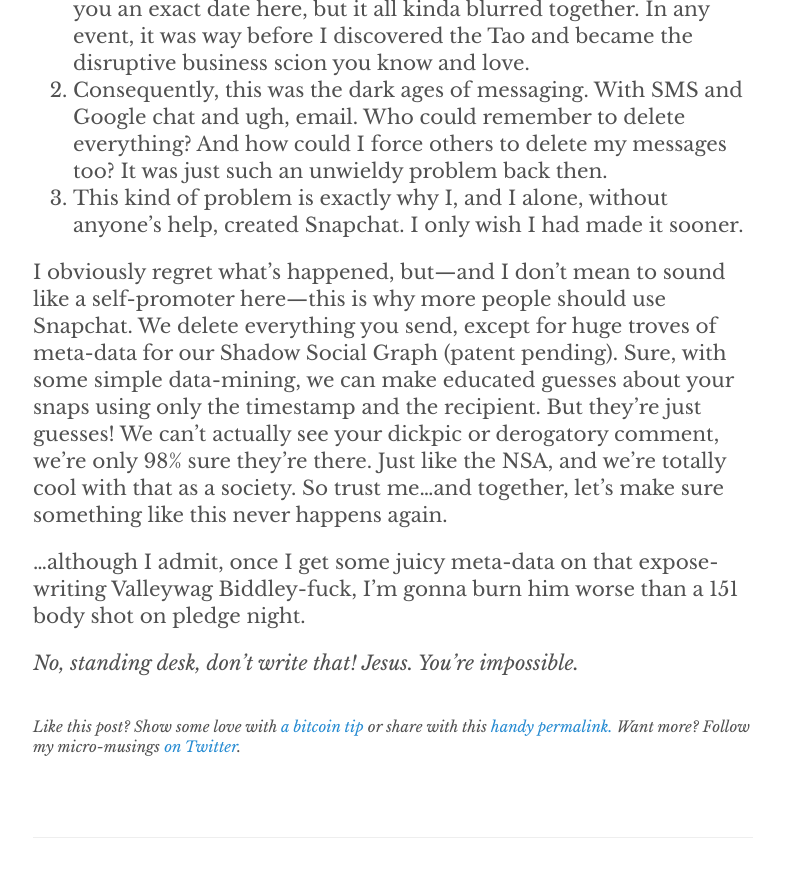
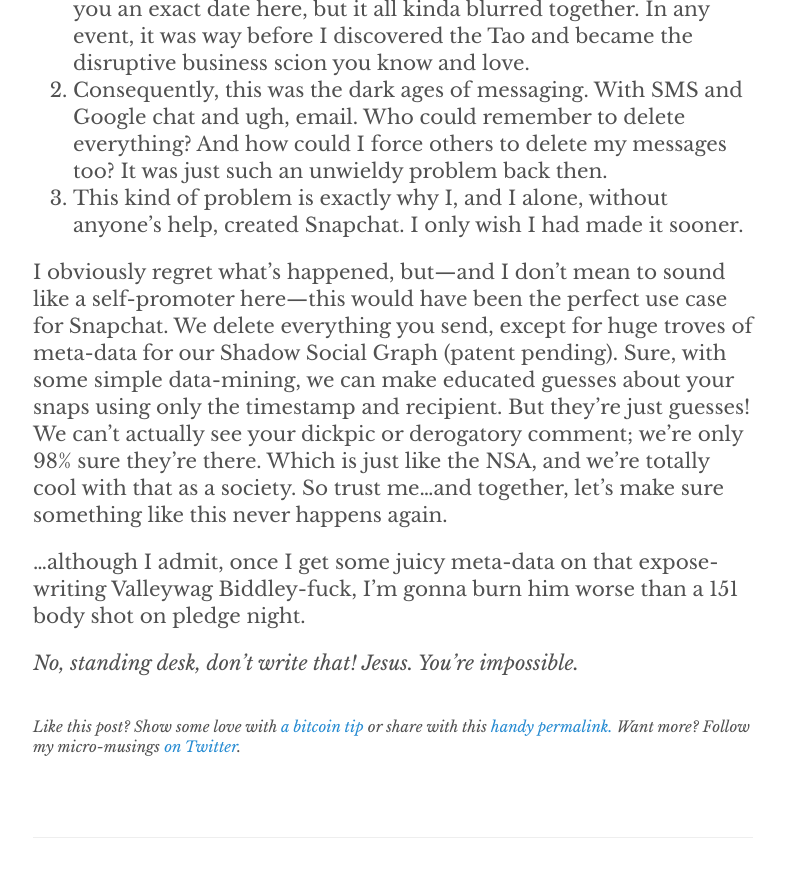
Before and after one commit to acityinohio/bitbanter-archive, a Jekyll site: the page built from _posts/2014-05-30-snapchat-email.md, in a window 1280 px wide and 900 px high, scrolled down 1928 px. Shown: the top 877 px of the window, without its empty margins (247-1033 px from the left). Built offline with Jekyll 4.4.1, drawn with Linux system fonts in a browser that asks for light colours; Markdown is read by kramdown in place of the engine named in the settings.

Commit message:
slight fixes

```diff
--- a/_posts/2014-05-30-snapchat-email.md
+++ b/_posts/2014-05-30-snapchat-email.md
@@ -26,7 +26,7 @@ Look, these are valid concerns. But you should know a few things before judging
 1. Consequently, this was the dark ages of messaging. With SMS and Google chat and ugh, email. Who could remember to delete everything? And how could I force others to delete my messages too? It was just such an unwieldy problem back then.
 1. This kind of problem is exactly why I, and I alone, without anyone's help, created Snapchat. I only wish I had made it sooner.
 
-I obviously regret what's happened, but---and I don't mean to sound like a self-promoter here---this is why more people should use Snapchat. We delete everything you send, except for huge troves of meta-data for our Shadow Social Graph (patent pending). Sure, with some simple data-mining, we can make educated guesses about your snaps using only the timestamp and the recipient. But they're just guesses! We can't actually see your dickpic or derogatory comment, we're only 98% sure they're there. Just like the NSA, and we're totally cool with that as a society. So trust me...and together, let's make sure something like this never happens again.
+I obviously regret what's happened, but---and I don't mean to sound like a self-promoter here---this would have been the perfect use case for Snapchat. We delete everything you send, except for huge troves of meta-data for our Shadow Social Graph (patent pending). Sure, with some simple data-mining, we can make educated guesses about your snaps using only the timestamp and recipient. But they're just guesses! We can't actually see your dickpic or derogatory comment; we're only 98% sure they're there. Which is just like the NSA, and we're totally cool with that as a society. So trust me...and together, let's make sure something like this never happens again.
 
 ...although I admit, once I get some juicy meta-data on that expose-writing Valleywag Biddley-fuck, I'm gonna burn him worse than a 151 body shot on pledge night.
 
```
